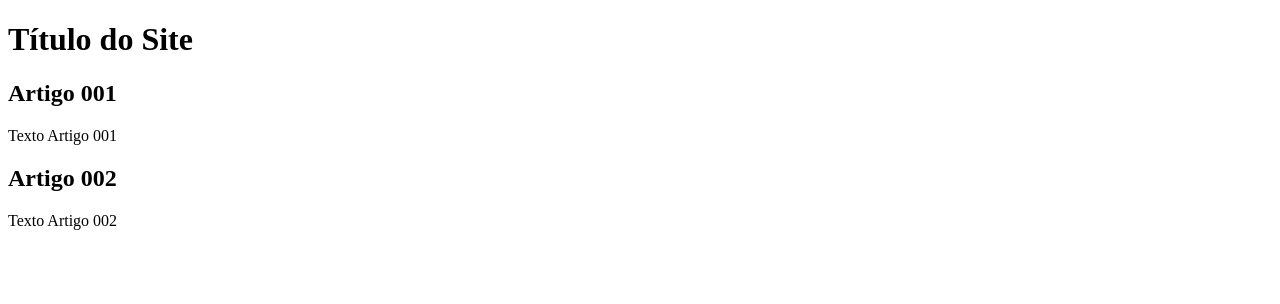
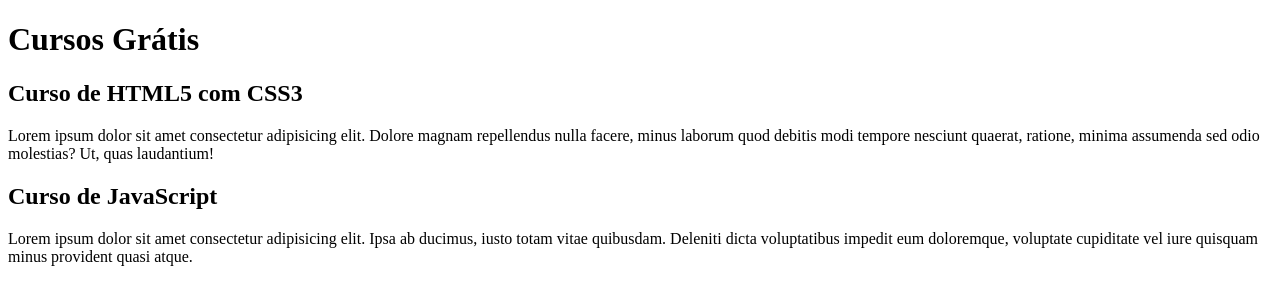
Before and after one commit to LucasMorgado1/projeto-site, a plain HTML site: page index.html in a window 1280 px wide. Drawn offline with Linux system fonts and the light colour scheme.

Commit message:
comecei a escrever o conteudo

```diff
--- a/index.html
+++ b/index.html
@@ -8,15 +8,15 @@
 <body>
     <main>
         <header>
-            <h1>Título do Site</h1>
+            <h1>Cursos Grátis</h1>
         </header>
         <article>
-            <h2>Artigo 001</h2>
-            <p>Texto Artigo 001</p>
+            <h2>Curso de HTML5 com CSS3</h2>
+            <p>Lorem ipsum dolor sit amet consectetur adipisicing elit. Dolore magnam repellendus nulla facere, minus laborum quod debitis modi tempore nesciunt quaerat, ratione, minima assumenda sed odio molestias? Ut, quas laudantium!</p>
         </article>
         <article>
-            <h2>Artigo 002</h2>
-            <p>Texto Artigo 002</p>
+            <h2>Curso de JavaScript</h2>
+            <p>Lorem ipsum dolor sit amet consectetur adipisicing elit. Ipsa ab ducimus, iusto totam vitae quibusdam. Deleniti dicta voluptatibus impedit eum doloremque, voluptate cupiditate vel iure quisquam minus provident quasi atque.</p>
         </article>
     </main>
 </body>
```
